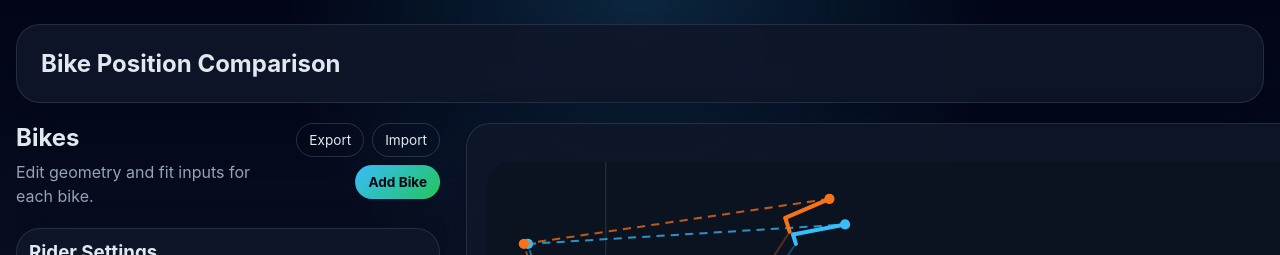
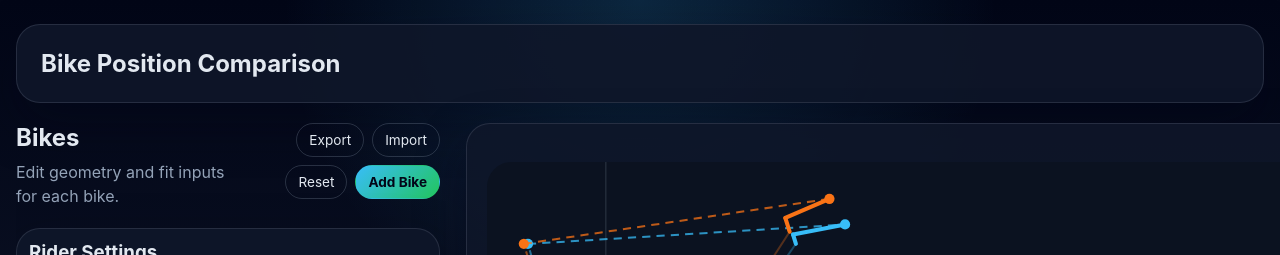
Before and after one commit to cgmark/bike_position_comparison, a React (Vite) app: page / in a window 1280 px wide. Shown: the top 255 px of the page. Built offline with nearby package versions, Linux system fonts and the light colour scheme.

Commit message:
add reset action for local state

```diff
--- a/src/App.tsx
+++ b/src/App.tsx
@@ -223,6 +223,19 @@ export default function App() {
     }))
   }
 
+  const resetState = () => {
+    const confirmed = window.confirm('Reset all bikes and rider settings back to the default sample data?')
+    if (!confirmed) {
+      return
+    }
+
+    const next = getDefaultPersistedState()
+    window.localStorage.removeItem(STORAGE_KEY)
+    setBikes(next.bikes)
+    setReferenceId(next.referenceId)
+    setRider(next.rider)
+  }
+
   const exportState = () => {
     const data: PersistedState = { bikes, referenceId, rider }
     const blob = new Blob([JSON.stringify(data, null, 2)], { type: 'application/json' })
@@ -278,6 +291,9 @@ export default function App() {
               </button>
               <button type="button" className="ghost-button" onClick={openImportPicker}>
                 Import
+              </button>
+              <button type="button" className="ghost-button" onClick={resetState}>
+                Reset
               </button>
               <button type="button" className="solid-button" onClick={addBike}>
                 Add Bike
```
